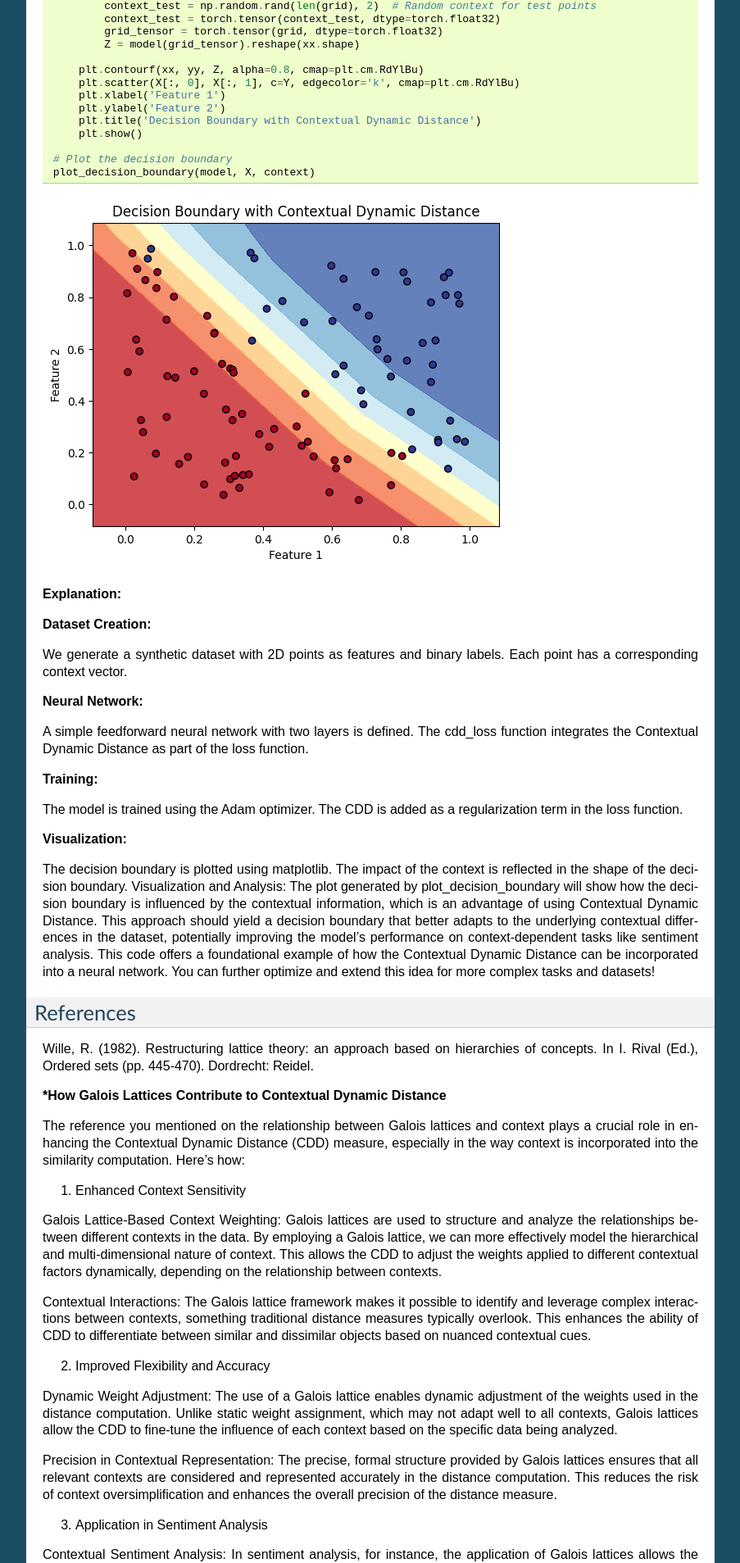
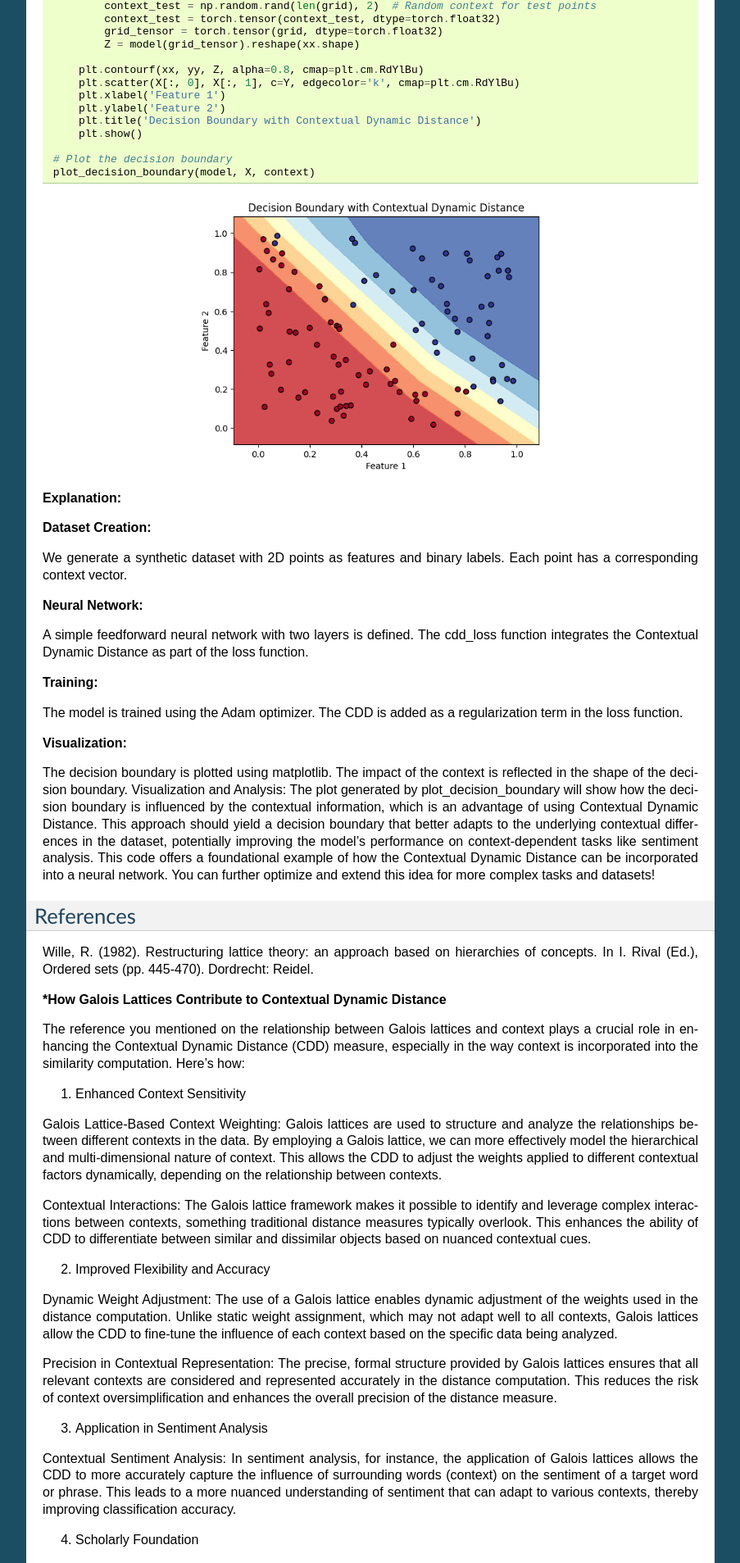
Before and after one commit to ym001/distancia, a Sphinx documentation site: the page built from docs/ContextualDynamicDistance.rst, in a window 1280 px wide. Shown: the part 2357-4264 px from the top of the page at 82% size, without its empty margins (198-1101 px from the left). Built offline with Sphinx 7.4.7, drawn with Linux system fonts in a browser that asks for light colours.

Commit message:
Update ContextualDynamicDistance.rst

```diff
--- a/docs/ContextualDynamicDistance.rst
+++ b/docs/ContextualDynamicDistance.rst
@@ -146,6 +146,12 @@ Let's consider a simple example where we use the Contextual Dynamic Distance in
     plot_decision_boundary(model, X, context)
 
 .. image:: CDD_boundary.png
+    :alt: the decision boundary
+    :align: center
+    :scale: 75 %
+
+
+
 
 **Explanation:**
 
```
